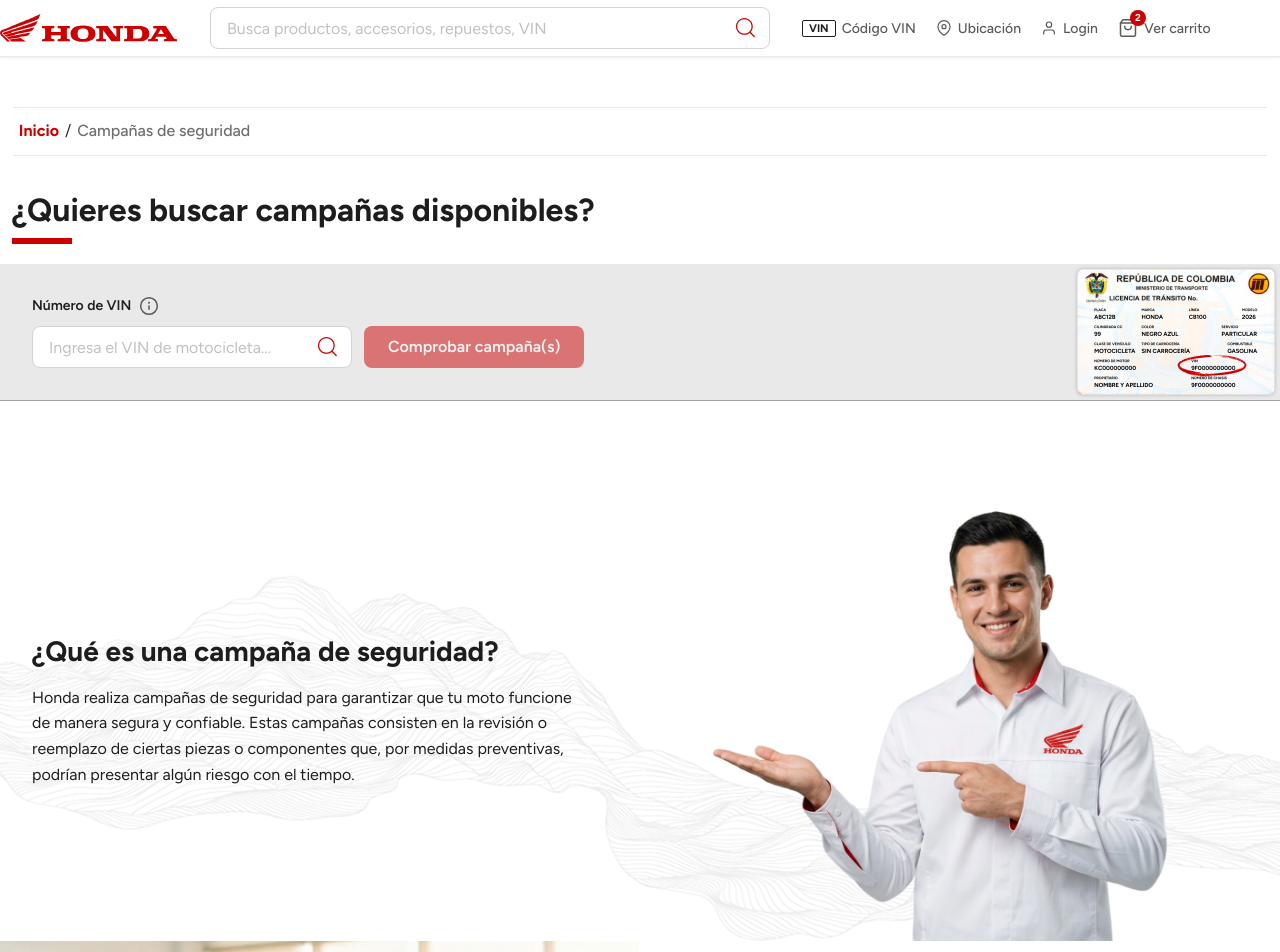
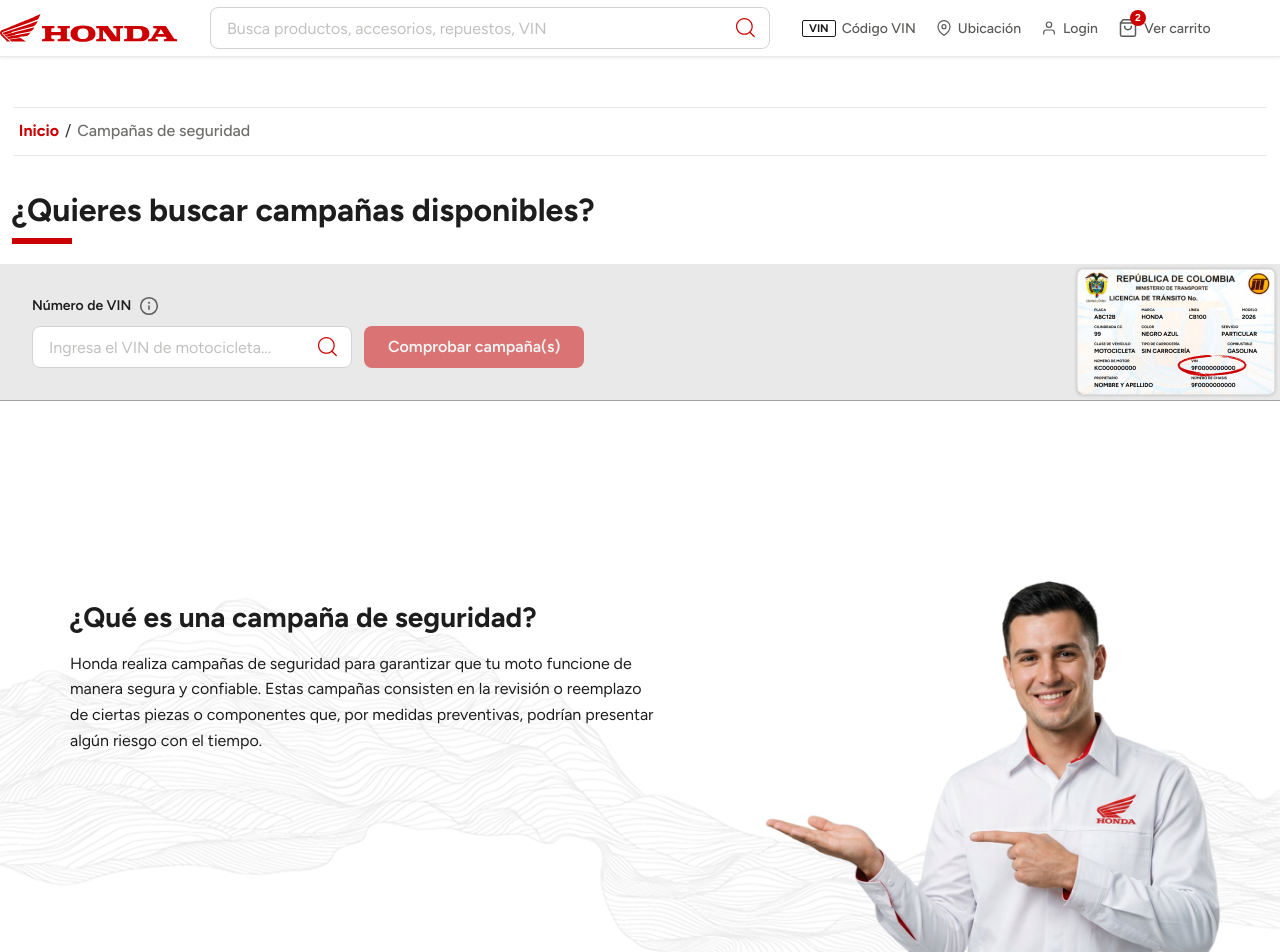
Before and after one commit to julianrozovml/honda_frontend, a Next.js app: page /campanias-de-seguridad in a window 1280 px wide. Shown: the top 952 px of the page. Built offline with nearby package versions, Linux system fonts and the light colour scheme.

Commit message:
fix styles in hero banner

```diff
--- a/components/drupal-components/HeroCampaign/HeroCampaign.module.scss
+++ b/components/drupal-components/HeroCampaign/HeroCampaign.module.scss
@@ -6,6 +6,8 @@
 // ============================================================
 
 .hero {
+  margin: auto;
+  max-width: $max-width;
   position:   relative;
   width:      100%;
   overflow:   hidden;
@@ -33,17 +35,23 @@
   display:        flex;
   flex-direction: column;
   gap:            40px;
+  justify-content: center;
+
+  @include m {
+    padding: 100px 20px 20px;
+  }
 
   @include md {
     padding:        64px 32px 0px;
     flex-direction: row;
-    align-items:    center;
+    align-items:    flex-start;
     gap:            48px;
   }
 
   @include lg {
-    padding: 80px 32px 0px;
+    padding: 150px 32px 0px;
     gap:     64px;
+    padding-left: 70px;
   }
 }
 
@@ -51,7 +59,7 @@
 
 .content {
   flex:      1;
-  max-width: 560px;
+  max-width: 700px;
 }
 
 .title {
@@ -62,7 +70,10 @@
   color:        $color-primary-black;
   margin:       0 0 16px;
 
-  @include md { font-size: 24px; }
+  @include md {
+    font-size: 24px;
+    padding-top: 50px;
+  }
   @include lg { font-size: 28px; }
 }
 
--- a/styles/variables.scss
+++ b/styles/variables.scss
@@ -146,4 +146,4 @@
 $bp-xl:  1280px;
 
 // ── Spacing ──────────────────────────────────────────────────────────────────
-$max-width: 1280px;
+$max-width: 1296px;
```
Also changed, not shown: 1 other file (tests, documents, lock files or other folders).
